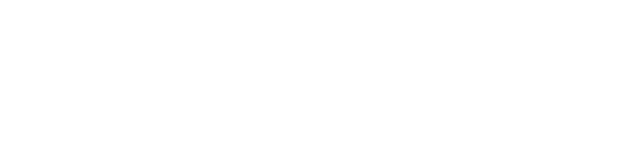
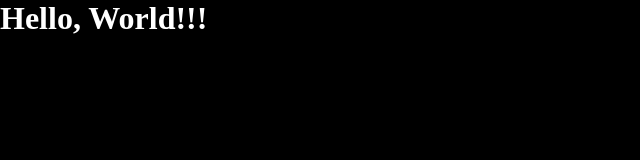
Before and after one commit to elielsondev/test-frontend-dot, a website: page index.html in a window 1280 px wide. Shown: the whole page, without its empty margins (0-640 px from the left). Drawn offline with Linux system fonts and the light colour scheme.

Commit message:
testing the functioning of the dom in javascript

```diff
--- a/index.html
+++ b/index.html
@@ -8,7 +8,7 @@
     <title>Test - DOT</title>
 </head>
 <body>
-
+    <h1>Hello, World!!!</h1>
 </body>
     <script src="script.js"></script>
 </html>
--- a/script.js
+++ b/script.js
@@ -0,0 +1,2 @@
+document.querySelector('body').style.backgroundColor = 'black';
+document.querySelector('h1').style.color = 'white';
```
